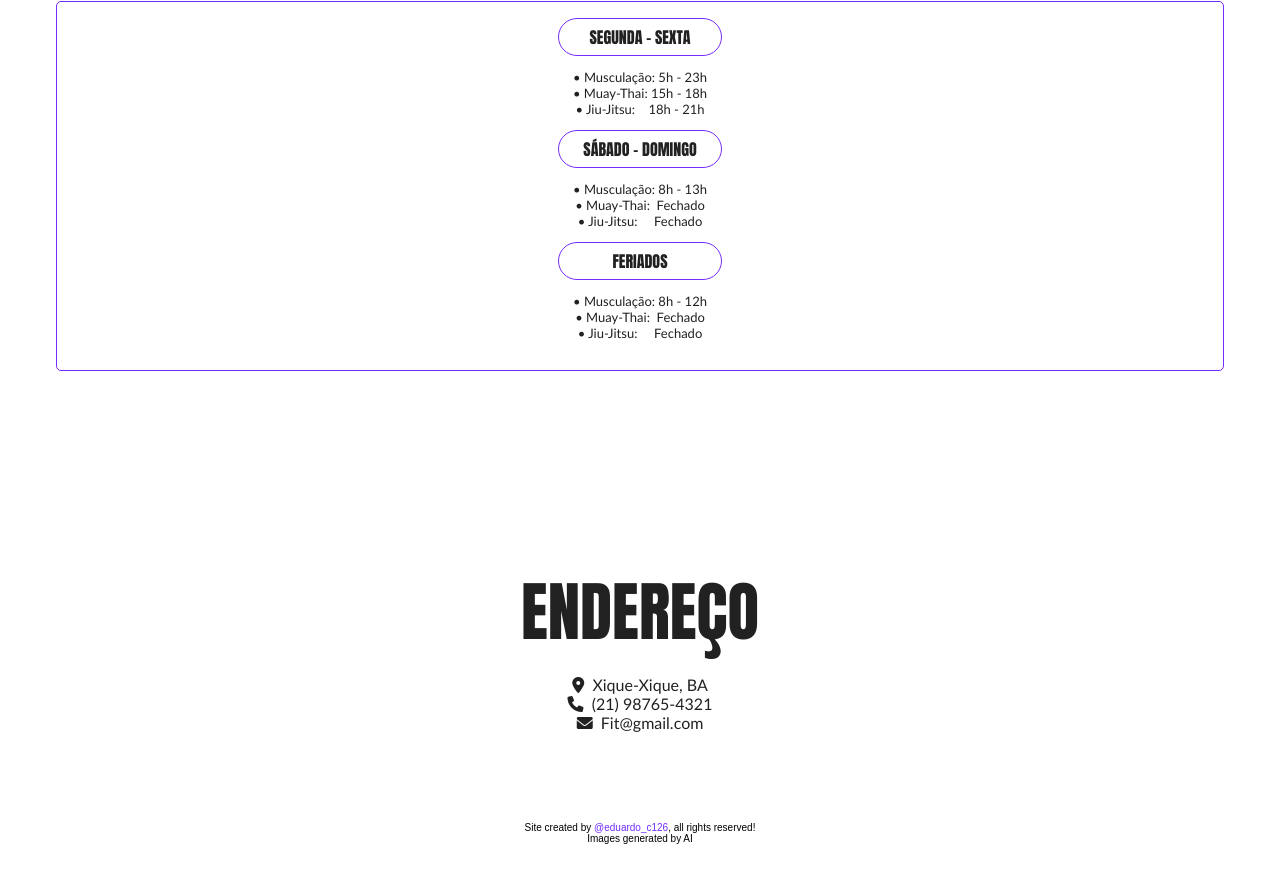
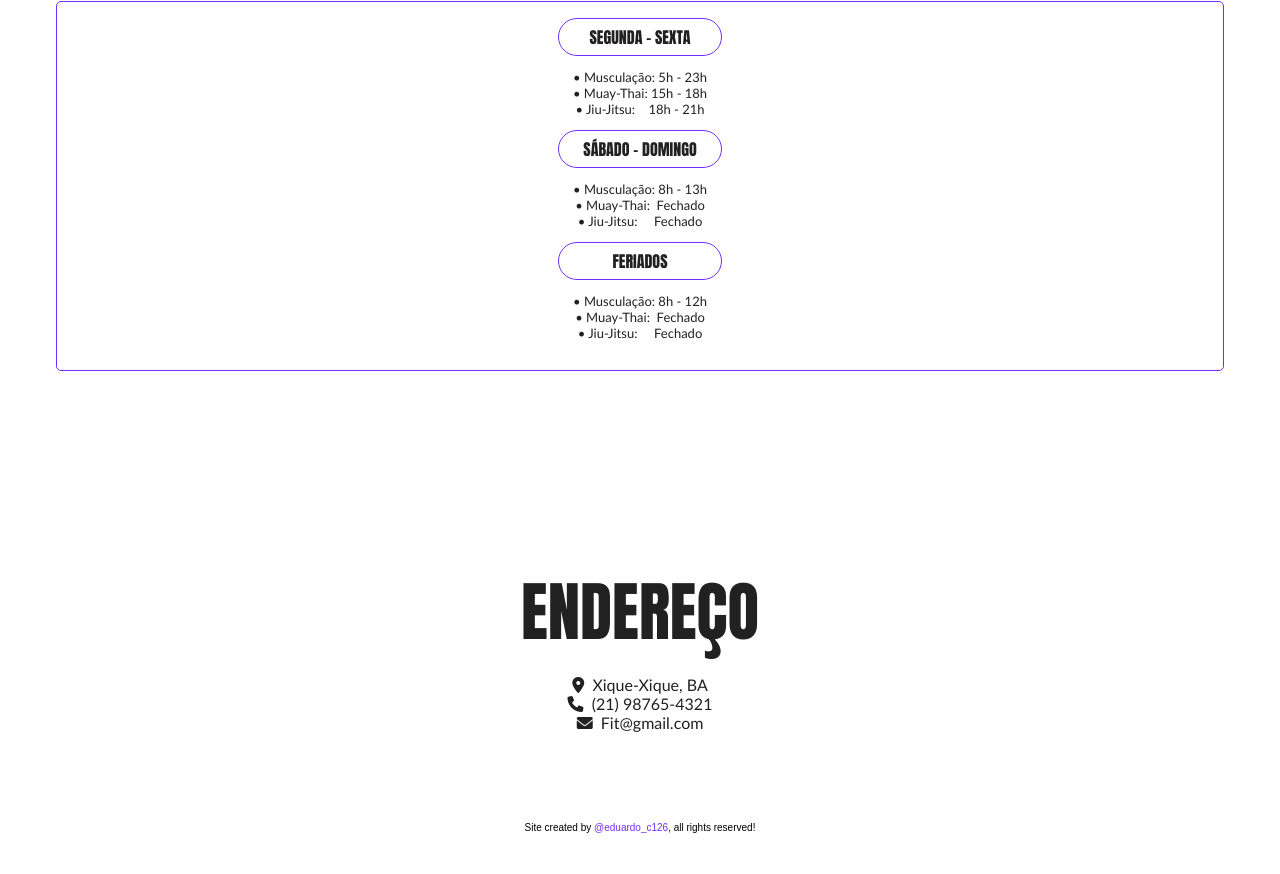
Before and after one commit to eduardoc126/FIT, a plain HTML site: page index.html in a window 1280 px wide. Shown: the part 1854-2728 px from the top of the page. Drawn offline with nearby package versions, Linux system fonts and the light colour scheme.

Commit message:
Update index.html

```diff
--- a/index.html
+++ b/index.html
@@ -180,8 +180,6 @@
 
       <section class="informations">
         Site created by <a style="color: var(--CorPrincipal); text-decoration: none" href="https://marcoseduardo.dev.br" target="_blank">@eduardo_c126</a>, all rights reserved!
-        <br>
-        Images generated by AI
       </section>
     </section>
   </main>
```
